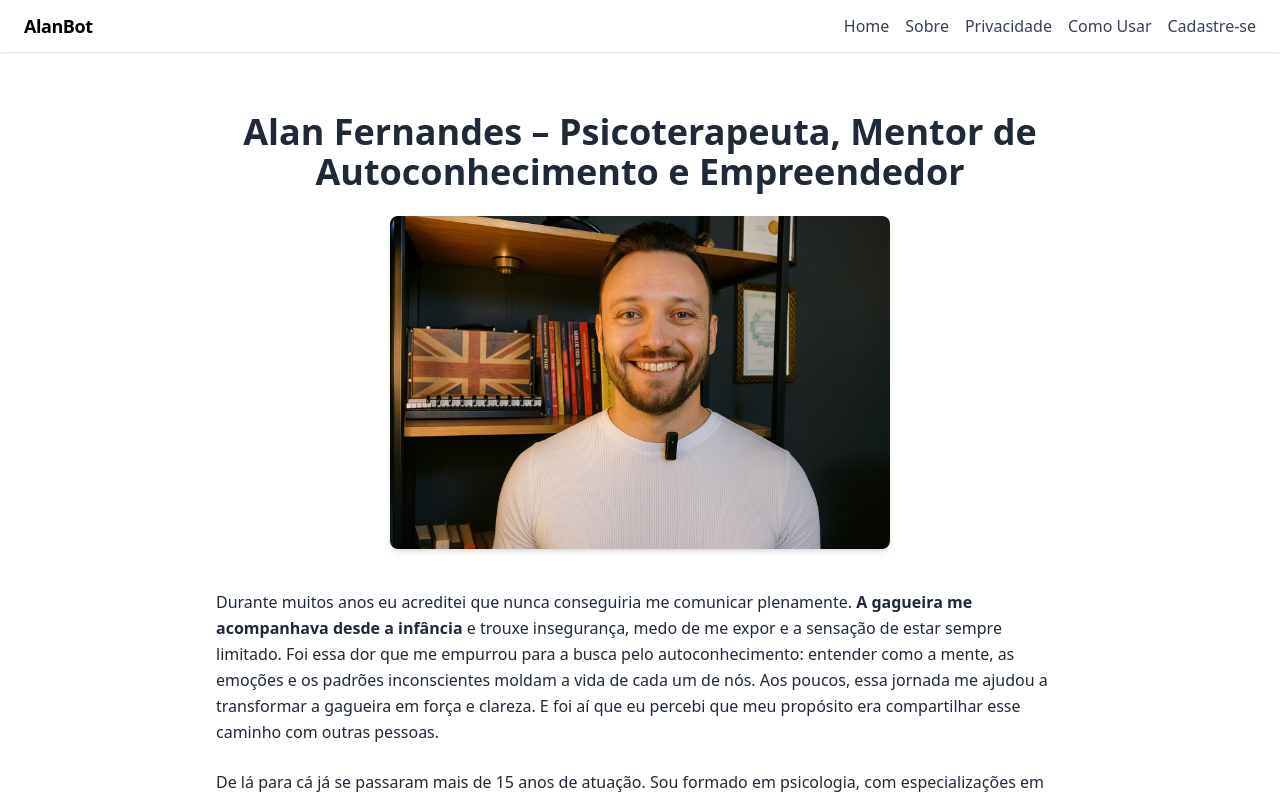
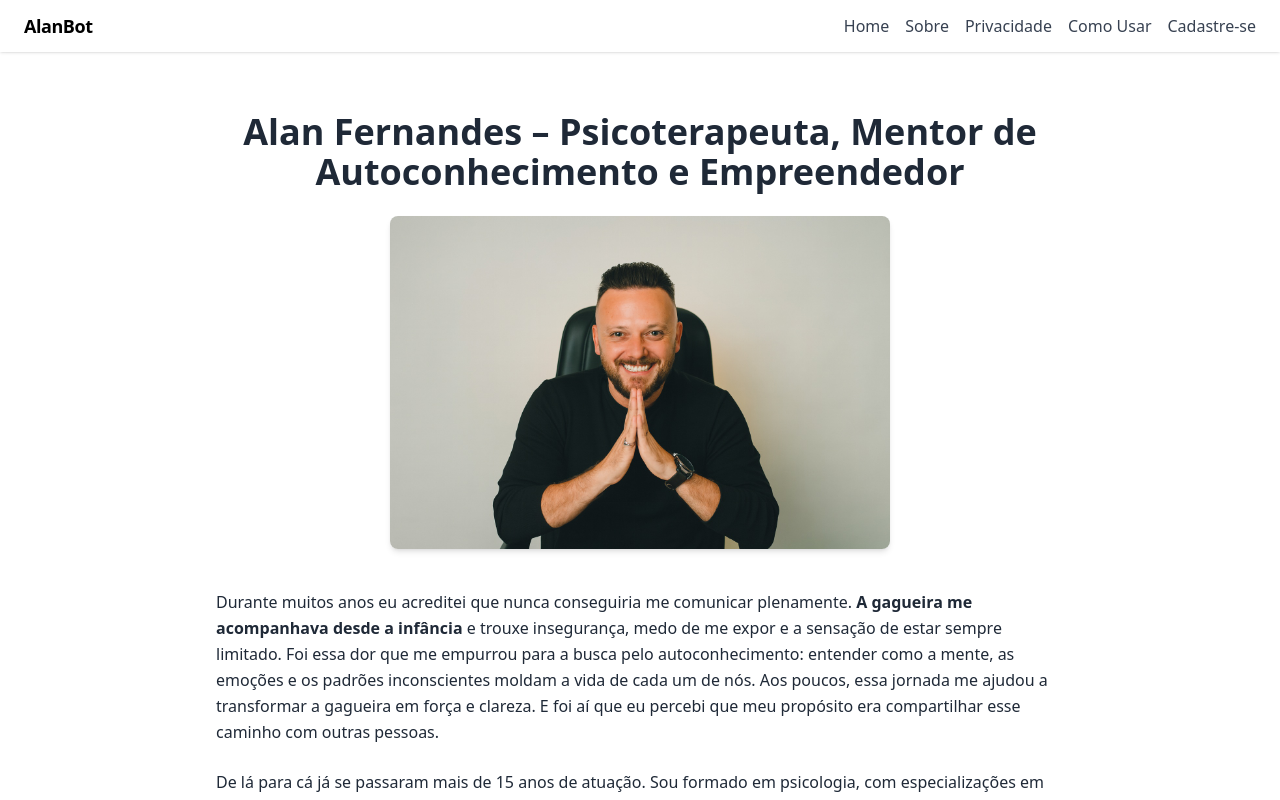
Before and after one commit to JonDuardo/mentor360-front, a React (Create React App) app: page /about in a window 1280 px wide. Shown: the top 800 px of the page. Built offline with nearby package versions, Linux system fonts and the light colour scheme; no server answers.

Commit message:
hotfix(front): ajustes + apontar API de produção

```diff
--- a/src/pages/AboutPage.js
+++ b/src/pages/AboutPage.js
@@ -10,7 +10,7 @@ export default function AboutPage() {
       {/* Foto do Alan */}
       <div className="flex justify-center mb-10">
         <img
-          src="/media/alanbot-poster.jpg"
+          src="/media/alanbot-sobre.jpg"
           alt="Alan Fernandes"
           className="rounded-lg shadow-md max-w-full w-[500px]"
         />
```
Also changed, not shown: public/media/alanbot-poster.jpg, public/media/alanbot-sobre.jpg (added).
